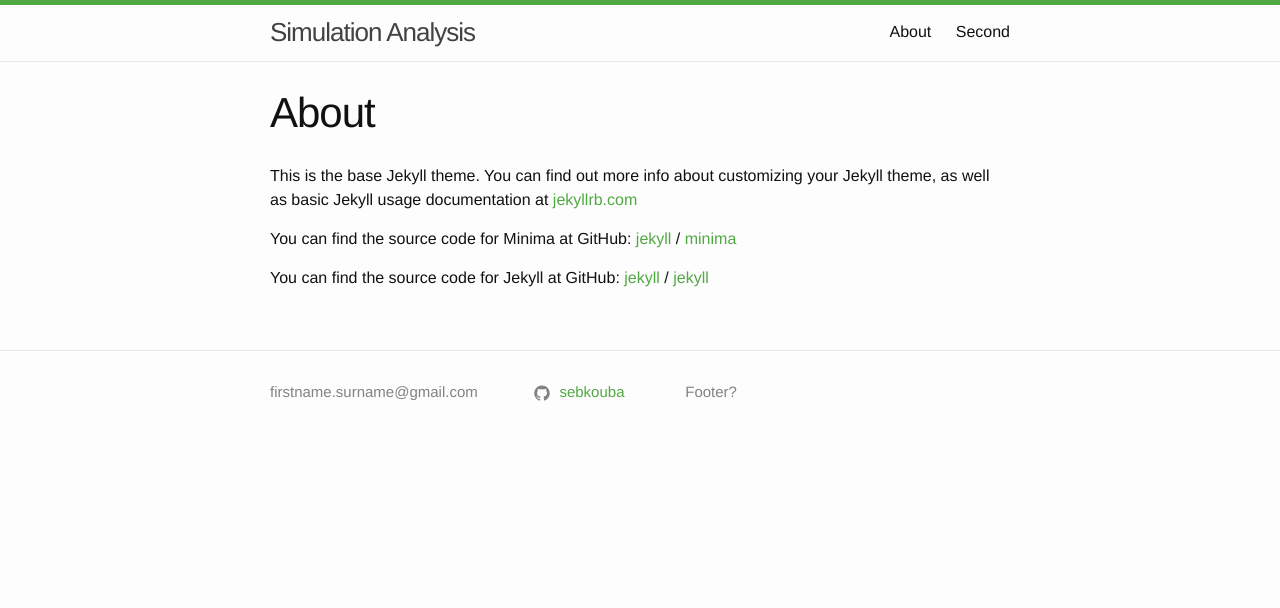
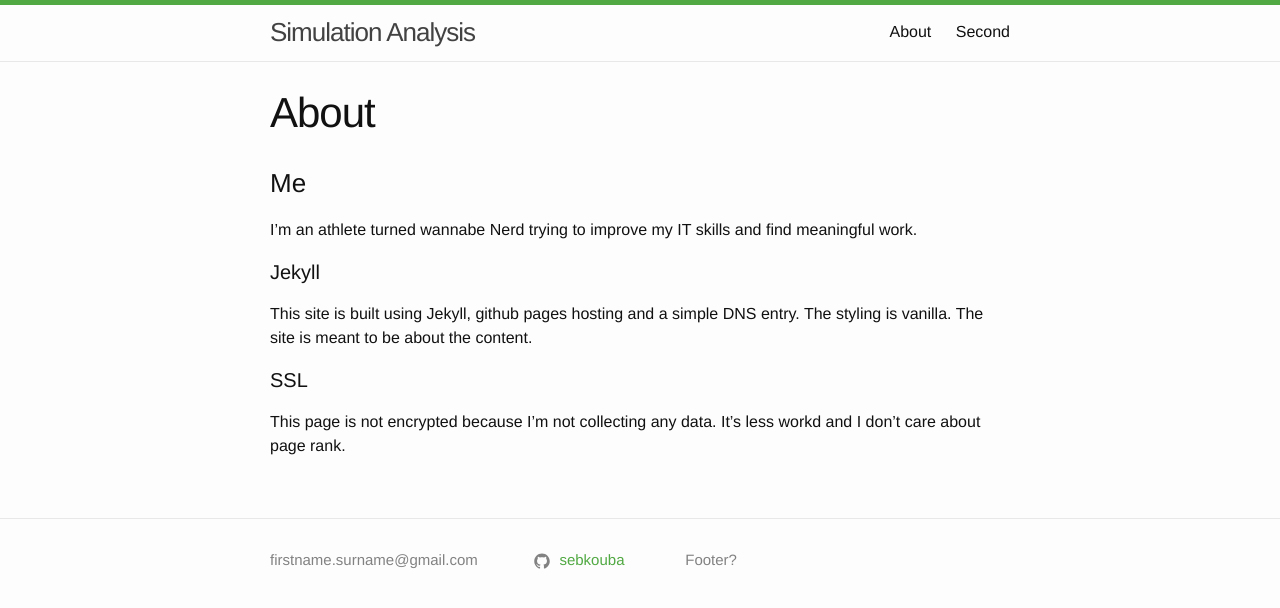
Before and after one commit to sebkouba/personal-site, a Jekyll site: the page built from about.md, in a window 1280 px wide. Shown: the top 608 px of the page. Built offline with Jekyll 4.4.1, drawn with Linux system fonts in a browser that asks for light colours.

Commit message:
start about page

```diff
--- a/about.md
+++ b/about.md
@@ -4,9 +4,16 @@ title: About
 permalink: /about/
 ---
 
-This is the base Jekyll theme. You can find out more info about customizing your Jekyll theme, as well as basic Jekyll usage documentation at [jekyllrb.com](https://jekyllrb.com/)
+### Me
+I'm an athlete turned wannabe Nerd trying to improve my IT skills and find meaningful work.
 
-You can find the source code for Minima at GitHub:
+#### Jekyll
+This site is built using Jekyll, github pages hosting and a simple DNS entry. The styling is vanilla. The site is meant to be about the content.
+
+#### SSL
+This page is not encrypted because I'm not collecting any data. It's less workd and I don't care about page rank.
+
+<!-- You can find the source code for Minima at GitHub:
 [jekyll][jekyll-organization] /
 [minima](https://github.com/jekyll/minima)
 
@@ -15,4 +22,4 @@ You can find the source code for Jekyll at GitHub:
 [jekyll](https://github.com/jekyll/jekyll)
 
 
-[jekyll-organization]: https://github.com/jekyll
+[jekyll-organization]: https://github.com/jekyll -->
```
